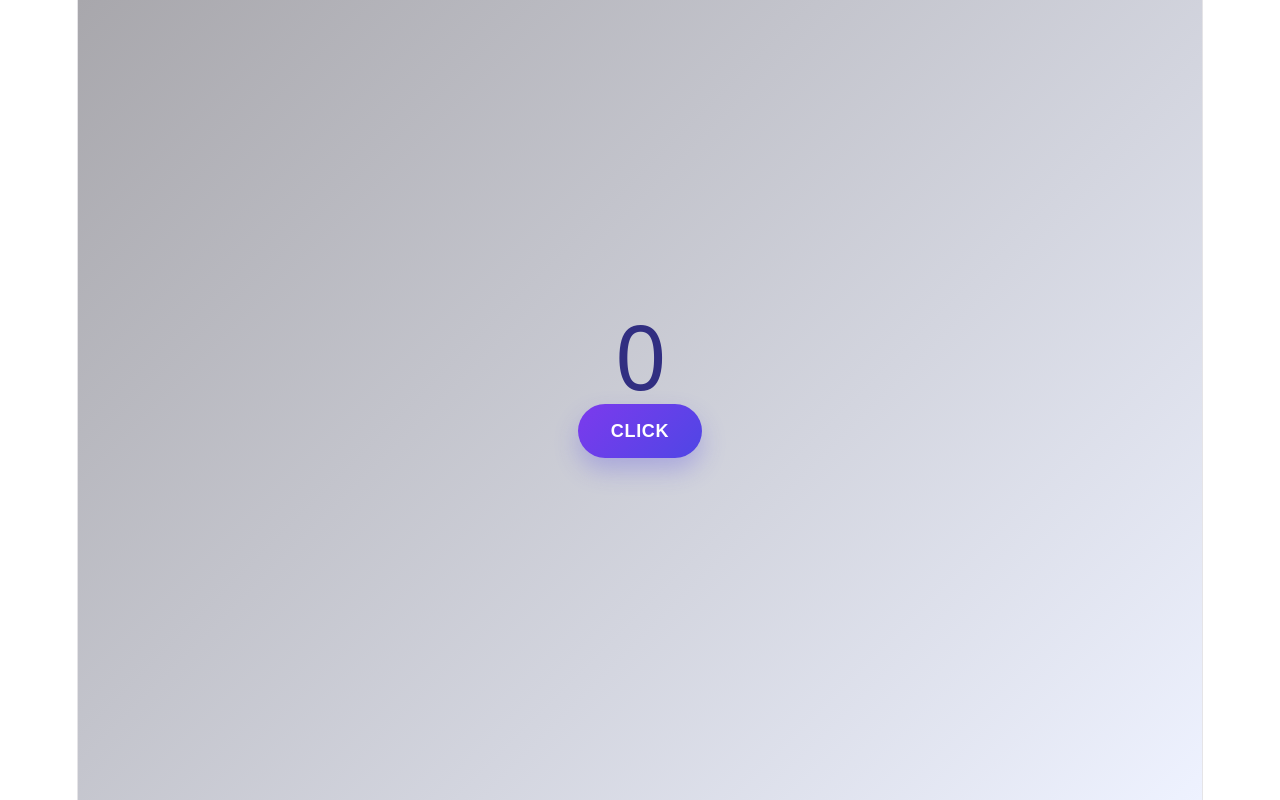
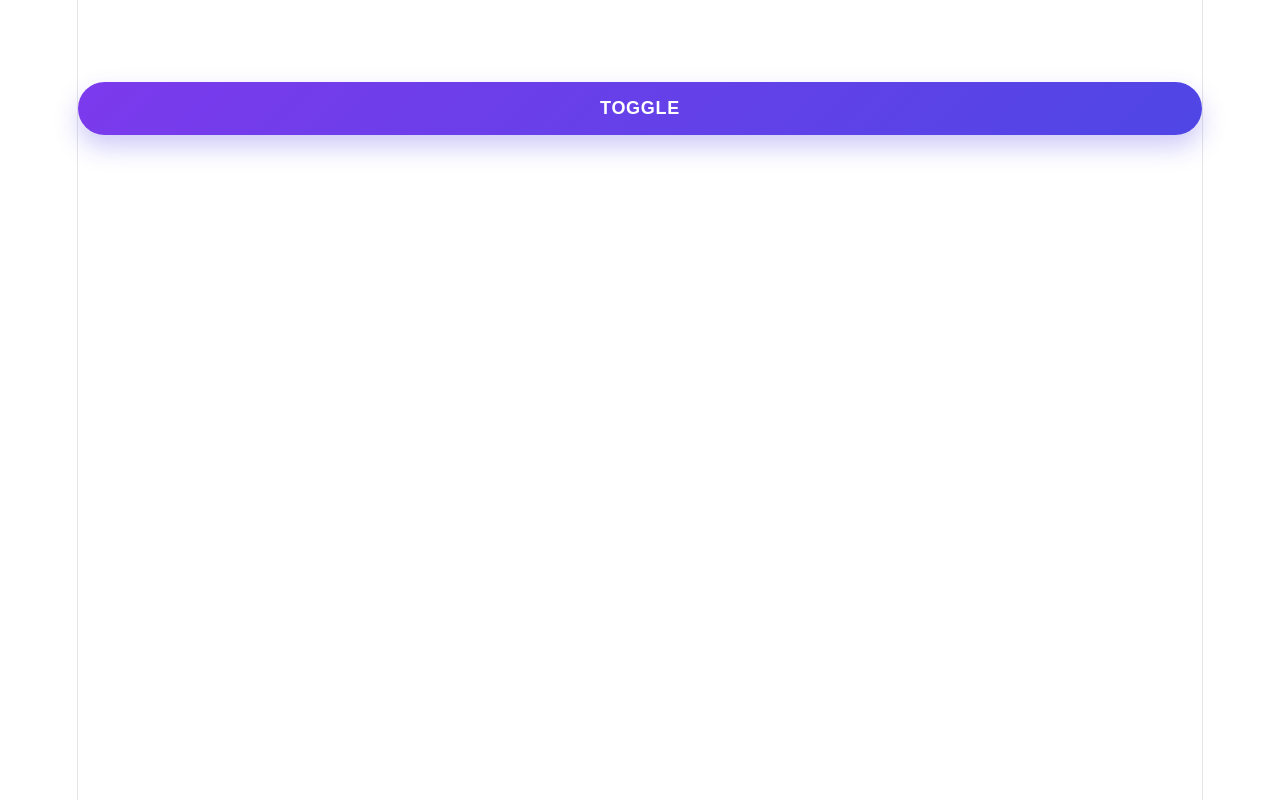
Before and after one commit to AsifKhan-tech/Mobile-development, a React (Vite) app in the folder 2-react-refresher.../: page / in a window 1280 px wide. Built offline with nearby package versions, Linux system fonts and the light colour scheme.

Commit message:
refactor App component to implement dark mode toggle functionality

```diff
--- a/2-react-refresher.../src/App.jsx
+++ b/2-react-refresher.../src/App.jsx
@@ -2,15 +2,26 @@ import { useState } from "react";
 import "./App.css";
 
 function App() {
-  const [count, setCount] = useState(0);
+  // const [count, setCount] = useState(0);
+  const [darkMode, setDarkMode] = useState(false);
+  function onToggleTheme(params) {
+    setDarkMode(!darkMode);
+  }
+  return (
+    <>
+      {/* <main className="counter-app"> */}
+      {/* <h1>{count}</h1> */}
 
-  return (
-    <main className="counter-app">
-      <h1>{count}</h1>
-      <button className="count-button" onClick={() => setCount(count + 1)}>
-        Click
+      {/* <button className="count-button" onClick={() => setCount(count + 1)}>
+         Click
+        </button> */}
+
+      {/* </main> */}
+      <h1>{darkMode}</h1>
+      <button className="count-button" onClick={onToggleTheme}>
+        toggle
       </button>
-    </main>
+    </>
   );
 }
 
```
